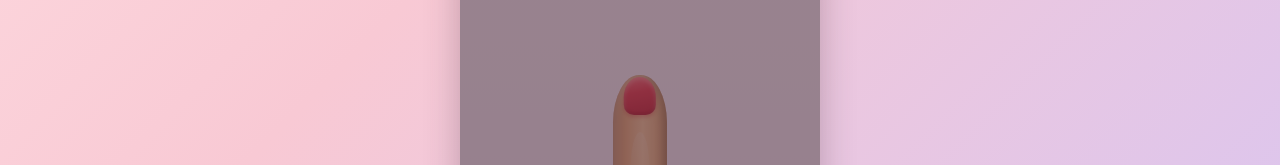
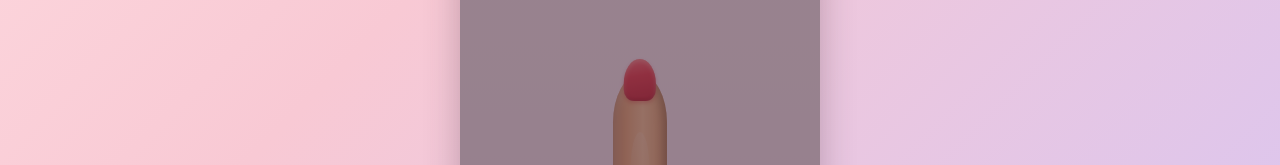
Before and after one commit to henrikaburmann/bryllupsgave, a React (Vite) app: page /spill/5 in a window 1280 px wide. Shown: the part 424-589 px from the top of the page. Built offline with nearby package versions, Linux system fonts and the light colour scheme.

Commit message:
Ring game: extend nail above fingertip so it stands out

```diff
--- a/src/pages/RingGame.css
+++ b/src/pages/RingGame.css
@@ -113,12 +113,12 @@
 
 .finger__nail {
   position: absolute;
-  top: 1%;
+  top: -8%;
   left: 50%;
   transform: translateX(-50%);
   width: 60%;
-  height: 20%;
-  border-radius: 55% 55% 35% 35% / 60% 60% 30% 30%;
+  height: 22%;
+  border-radius: 55% 55% 35% 35% / 65% 65% 30% 30%;
   background: linear-gradient(170deg, #ff6b7a 0%, #e8354a 40%, #c41f35 100%);
   box-shadow:
     inset 0 2px 4px rgba(255, 180, 180, 0.5),
```
